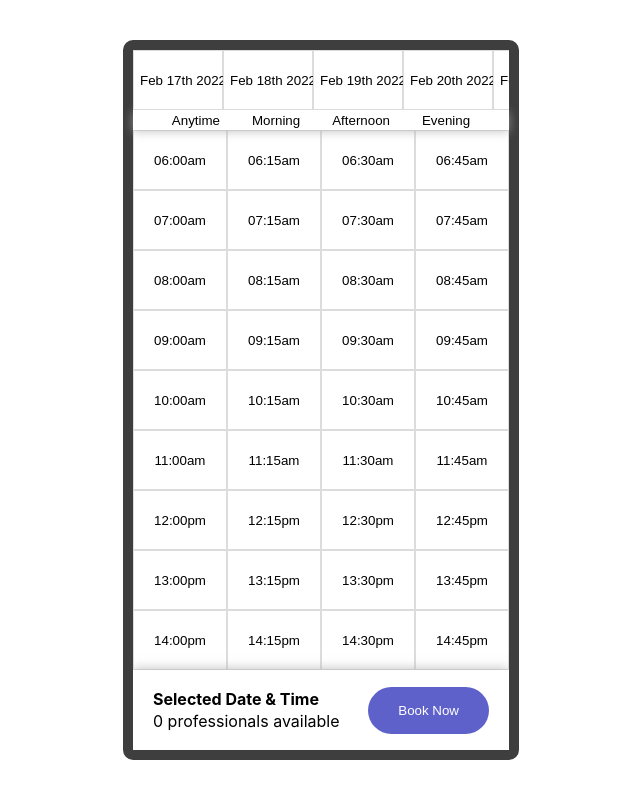
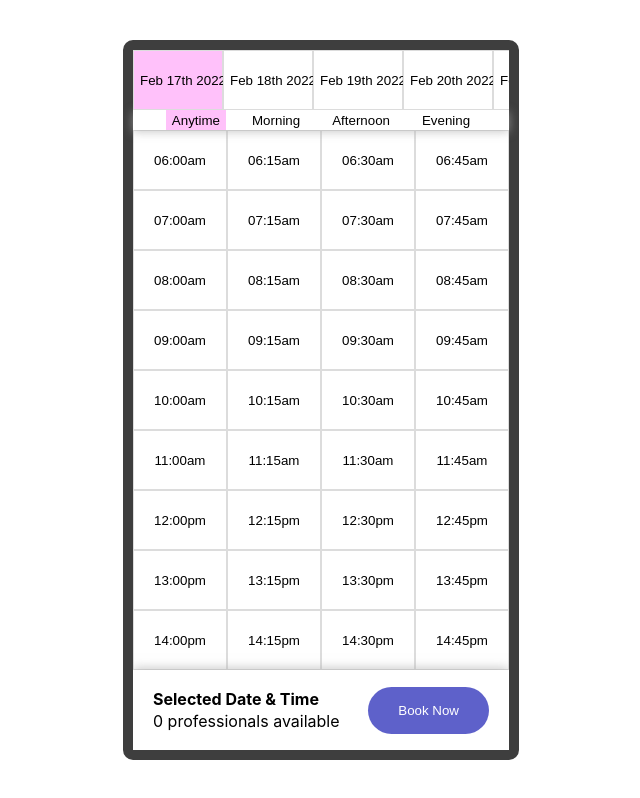
Before and after one commit to mikeharrison4/ss-code-test, a React (Create React App) app: page / in a window 1280 px wide. Shown: the whole page, without its empty margins (319-959 px from the left). Built offline with nearby package versions, Linux system fonts and the light colour scheme.

Commit message:
created state for all selected options first day and first period selected automatically on initial load

```diff
--- a/src/RootStore.js
+++ b/src/RootStore.js
@@ -1,35 +1,46 @@
 import {action, makeObservable, observable} from 'mobx'
 import getTimes from "./utils/getTimes";
 import getDates from "./utils/getDates";
+import moment from "moment";
+import formatDate from "./utils/formatDate";
+
+const currentDate = moment(new Date());
 
 class RootStore {
   days = []
   times = []
   periods = ["Anytime", "Morning", "Afternoon", "Evening"]
+  selectedDay = formatDate(currentDate);
+  selectedTime = null;
+  selectedPeriod = this.periods[0];
 
   constructor() {
     makeObservable(this, {
       days: observable,
       times: observable,
-      selectDay: action,
-      selectTime: action,
-      selectPeriod: action,
+      selectedDay: observable,
+      setSelectedDay: action,
+      selectedTime: observable,
+      setSelectedTime: action,
+      selectedPeriod: observable,
+      setSelectedPeriod: action,
     })
 
     this.times = getTimes();
     this.days = getDates();
   }
 
-  selectDay = (day) => {
-    console.log(day)
+  setSelectedDay = (day) => {
+    this.selectedDay = day;
   }
 
-  selectTime = (time) => {
-    console.log(time)
+  setSelectedTime = (time) => {
+    console.log(time);
+    this.selectedTime = time;
   }
 
-  selectPeriod = (period) => {
-    console.log(period);
+  setSelectedPeriod = (period) => {
+    this.selectedPeriod = period;
   }
 
   requestBooking = () => {
--- a/src/components/DayItem.js
+++ b/src/components/DayItem.js
@@ -1,16 +1,17 @@
 import {useStore} from "../App";
+import {observer} from "mobx-react-lite";
 
-function DayItem(props) {
+const DayItem = observer(({ day }) => {
   const rootStore = useStore()
 
   return (
     <button
-      className="dayItem"
-      onClick={rootStore.selectDay}
+      className={`dayItem ${rootStore.selectedDay === day ? 'selected' : ''}`}
+      onClick={() => rootStore.setSelectedDay(day)}
     >
-      {props.day}
+      {day}
     </button>
   )
-}
+});
 
 export default DayItem
--- a/src/components/PeriodItem.js
+++ b/src/components/PeriodItem.js
@@ -1,16 +1,17 @@
 import {useStore} from "../App";
+import {observer} from "mobx-react-lite";
 
-function PeriodItem(props) {
-  const rootStore = useStore()
+const PeriodItem = observer(({ period }) => {
+  const rootStore = useStore();
 
   return (
     <button
-      className="periodItem"
-      onClick={rootStore.selectPeriod}
+      className={`periodItem ${rootStore.selectedPeriod === period ? 'selected' : ''}`}
+      onClick={() => rootStore.setSelectedPeriod(period)}
     >
-      {props.period}
+      {period}
     </button>
   )
-}
+});
 
 export default PeriodItem
--- a/src/components/TimeItem.js
+++ b/src/components/TimeItem.js
@@ -1,16 +1,17 @@
 import {useStore} from "../App";
+import {observer} from "mobx-react-lite";
 
-function TimeItem(props) {
+const TimeItem = observer(({ time }) => {
   const rootStore = useStore()
 
   return (
     <button
-      className="timeItem"
-      onClick={rootStore.selectTime}
+      className={`timeItem ${rootStore.selectedTime === time ? 'selected' : ''}`}
+      onClick={() => rootStore.setSelectedTime(time)}
     >
-      {props.time}
+      {time}
     </button>
   )
-}
+})
 
 export default TimeItem
```
